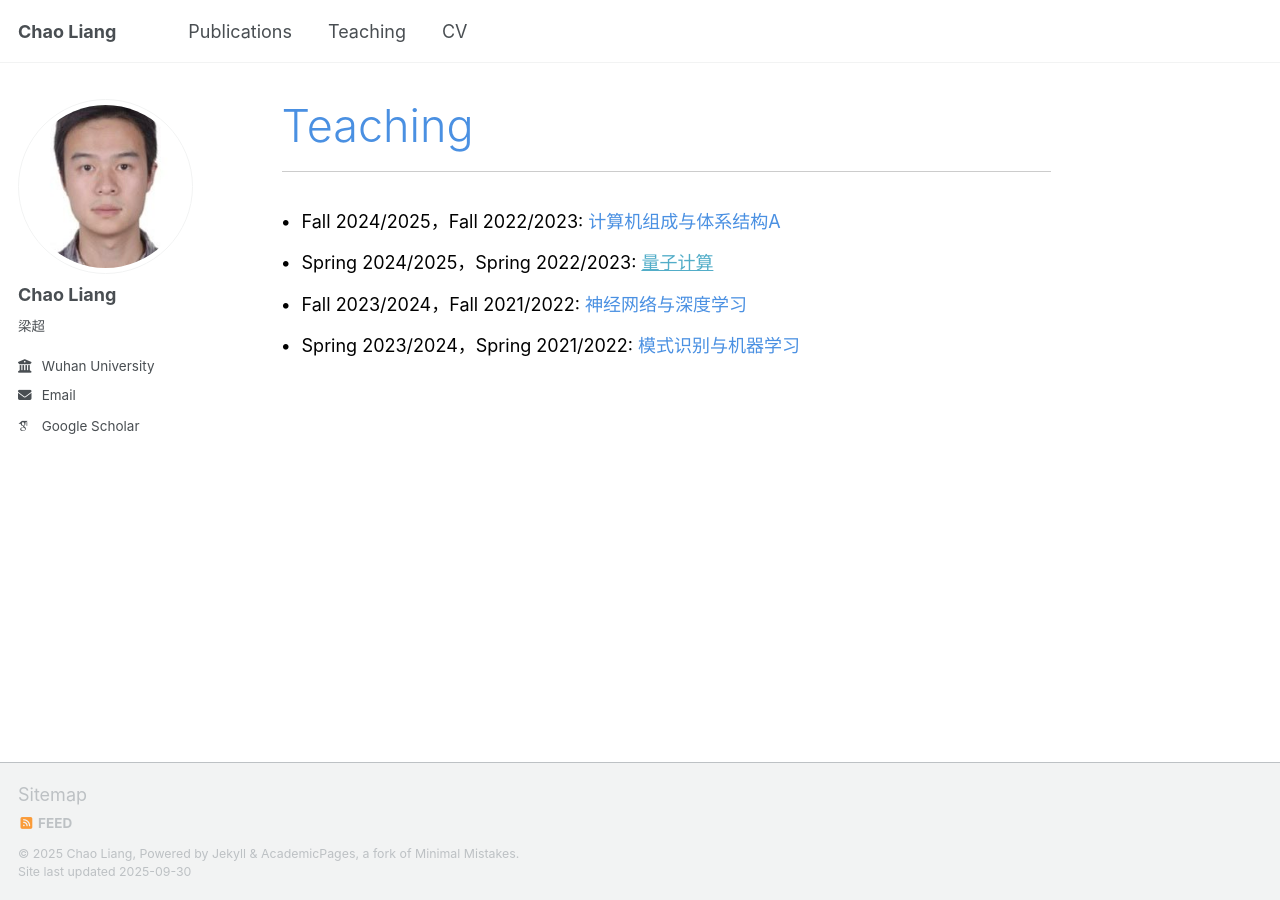
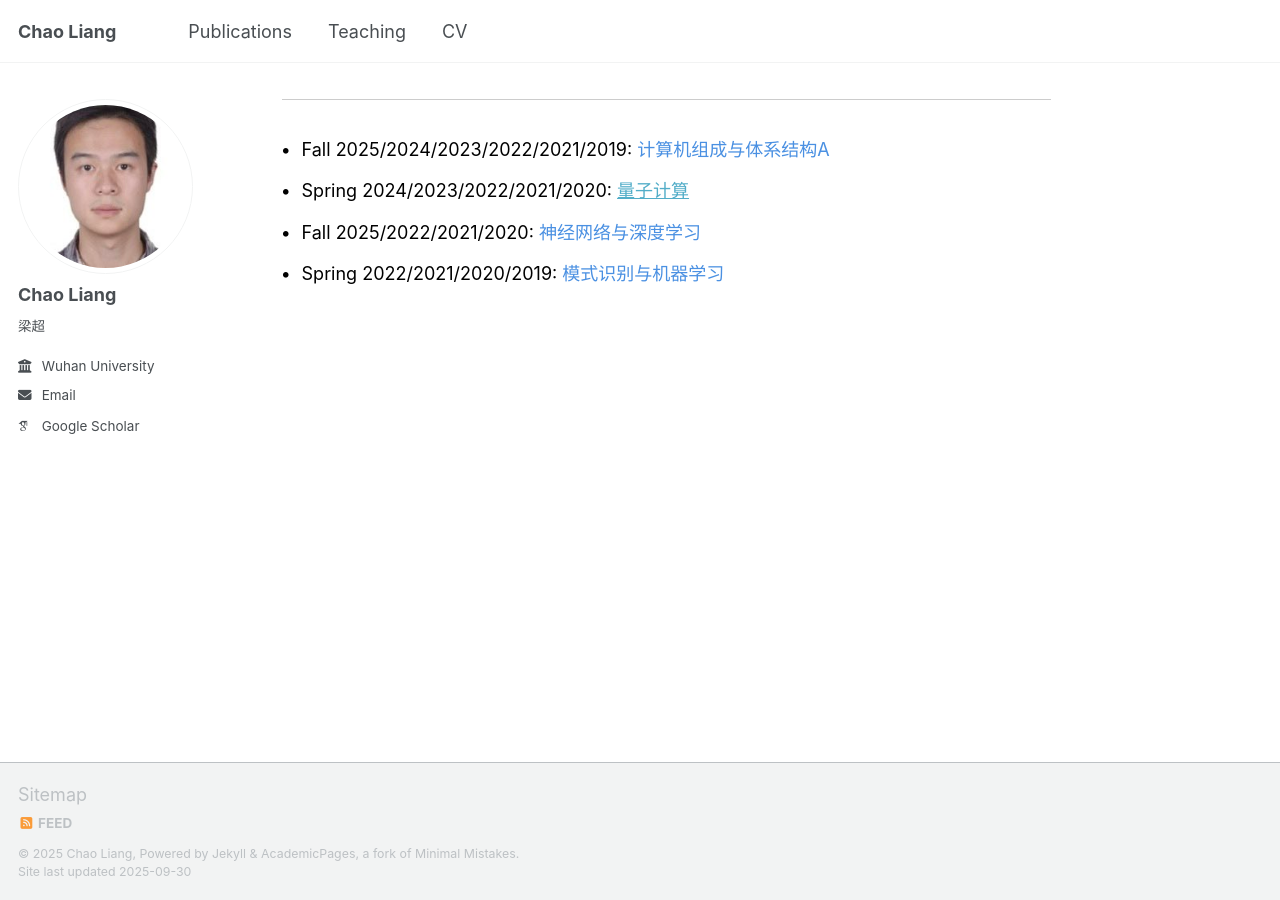
Before and after one commit to zhangsipng/page.github.io, a Jekyll site: the page built from _pages/teaching.html, in a window 1280 px wide. Built offline with Jekyll 4.4.1, drawn with Linux system fonts in a browser that asks for light colours; some web fonts are replaced; a script that is not in the unit is left out.

Commit message:
Update teaching.html

```diff
--- a/_pages/teaching.html
+++ b/_pages/teaching.html
@@ -53,35 +53,35 @@ author_profile: true
 </style>
 
 <div class="teaching-page">
-  <h1 class="teaching-header">Teaching</h1>
+  <!--<h1 class="teaching-header">Teaching</h1>-->
 
   <div class="teaching-divider"></div>
 
   <ul class="teaching-list">
     <li class="teaching-item">
       <div class="teaching-content">
-        <span class="teaching-semester">Fall 2024/2025，Fall 2022/2023:</span>
+        <span class="teaching-semester">Fall 2025/2024/2023/2022/2021/2019:</span>
         <span class="teaching-course">计算机组成与体系结构A</span>
       </div>
     </li>
 
     <li class="teaching-item">
       <div class="teaching-content">
-        <span class="teaching-semester">Spring 2024/2025，Spring 2022/2023:</span>
+        <span class="teaching-semester">Spring 2024/2023/2022/2021/2020:</span>
         <span class="teaching-course"><a href="https://nercms-mmap.github.io/WHUQC/">量子计算</a></span>
       </div>
     </li>
 
     <li class="teaching-item">
       <div class="teaching-content">
-        <span class="teaching-semester">Fall 2023/2024，Fall 2021/2022:</span>
+        <span class="teaching-semester">Fall 2025/2022/2021/2020:</span>
         <span class="teaching-course">神经网络与深度学习</span>
       </div>
     </li>
 
     <li class="teaching-item">
       <div class="teaching-content">
-        <span class="teaching-semester">Spring 2023/2024，Spring 2021/2022:</span>
+        <span class="teaching-semester">Spring 2022/2021/2020/2019:</span>
         <span class="teaching-course">模式识别与机器学习</span>
       </div>
     </li>
```
